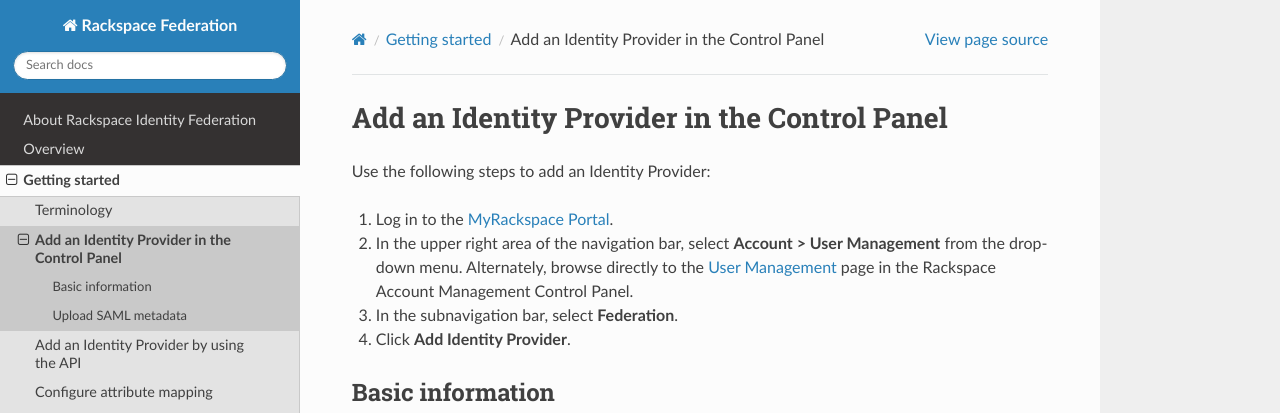
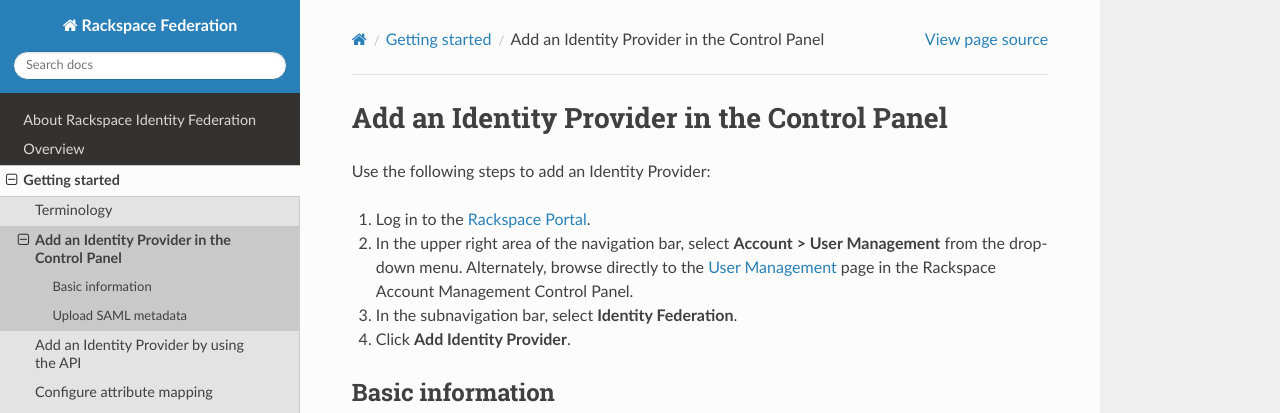
Before and after one commit to rackerlabs/docs-rackspace-federation, a Sphinx documentation site: the page built from doc/gettingstarted/add-idp-cp.rst, in a window 1280 px wide and 1065 px high. Shown: the top 413 px of the window. Built offline with Sphinx 7.4.7 and the Read the Docs theme 2.0.0, drawn with Linux system fonts in a browser that asks for light colours; the version number could not be read and is left out.

Commit message:
Change link display text
It was changed to say MyRackspace when these docs are for both Dedicated and Cloud.

```diff
--- a/doc/gettingstarted/add-idp-cp.rst
+++ b/doc/gettingstarted/add-idp-cp.rst
@@ -6,14 +6,14 @@
 
 Use the following steps to add an |idp|:
 
-1. Log in to the `MyRackspace Portal <https://login.rackspace.com>`_.
+1. Log in to the `Rackspace Portal <https://login.rackspace.com>`_.
 
 2. In the upper right area of the navigation bar, select
    **Account > User Management** from the drop-down menu. Alternately, browse
    directly to the `User Management <https://account.rackspace.com/users>`_
    page in the Rackspace Account Management Control Panel.
 
-3. In the subnavigation bar, select **Federation**.
+3. In the subnavigation bar, select **Identity Federation**.
 
 4. Click **Add Identity Provider**.
 
```
